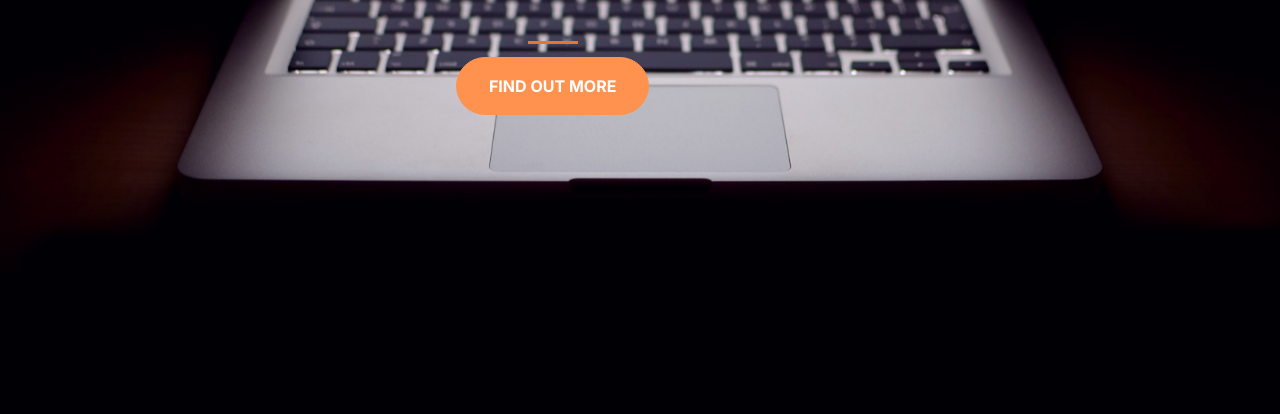
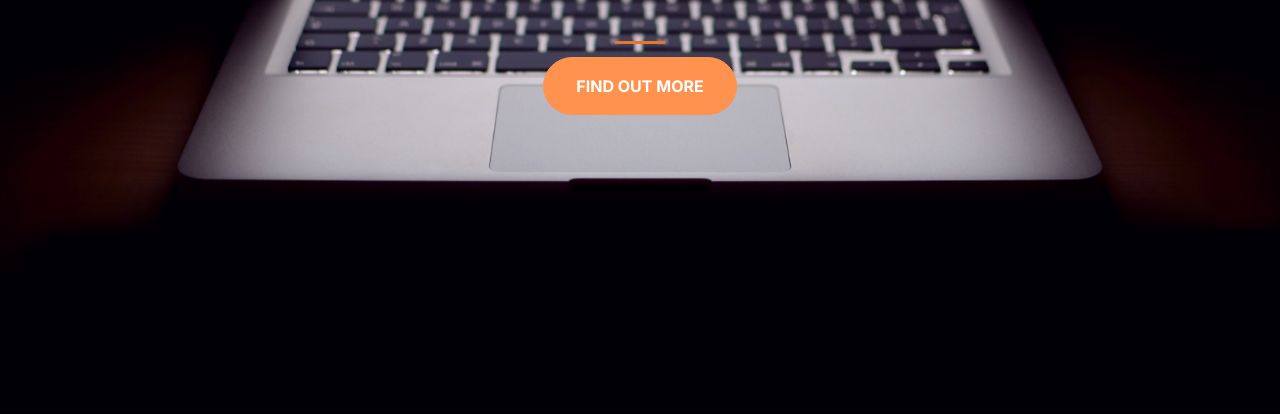
Before and after one commit to CaiaAlin/CaiaAlin.github.io, a plain HTML site: page index.html in a window 1280 px wide. Shown: the part 386-800 px from the top of the page. Drawn offline with nearby package versions, Linux system fonts and the light colour scheme.

Commit message:
Update index.html

```diff
--- a/index.html
+++ b/index.html
@@ -13,7 +13,7 @@
 </head>
 <body>
 
-    <div class="container d-flex align-items-center h-100">
+    <div class="container d-flex justify-content-center align-items-center h-100">
         <div class="row">
    <header class="text-center col-12">
     <h1 class="text-uppercase">
```
